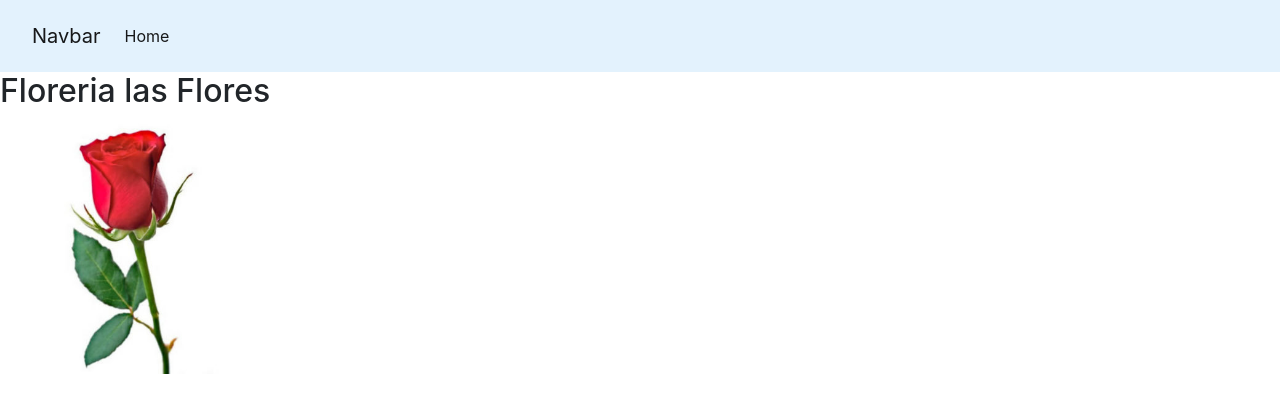
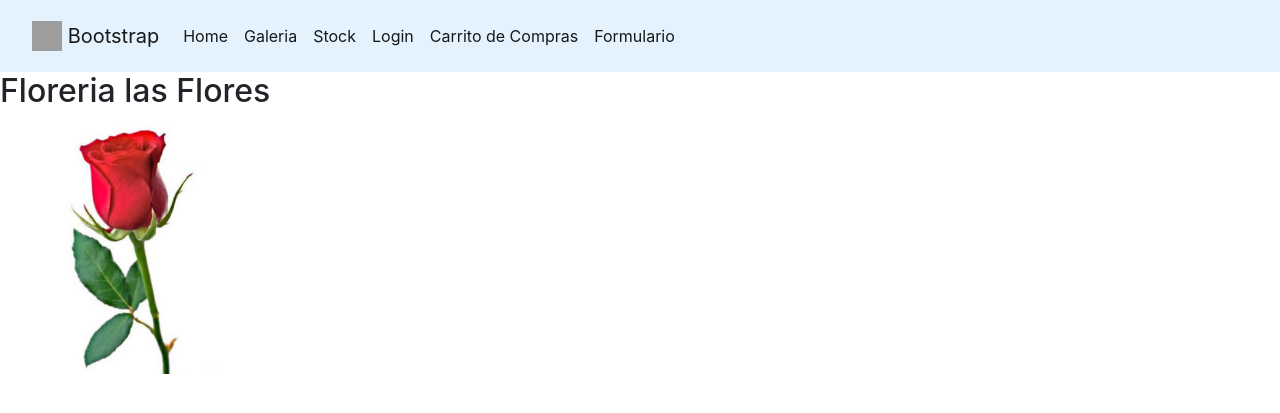
Before and after one commit to GenesisVSS/FloreriaPetalos, a Django app: page / in a window 1280 px wide. Shown: the top 413 px of the page. Run offline with Django 3.2, Linux system fonts and the light colour scheme; some libraries are stand-ins or nearby versions; grey boxes are pictures that could not be loaded.

Commit message:
imagenIcono

```diff
--- a/myProyecto/floreria/templates/core/base.html
+++ b/myProyecto/floreria/templates/core/base.html
@@ -19,8 +19,13 @@
     <script src="https://cdnjs.cloudflare.com/ajax/libs/popper.js/1.14.7/umd/popper.min.js" integrity="sha384-UO2eT0CpHqdSJQ6hJty5KVphtPhzWj9WO1clHTMGa3JDZwrnQq4sF86dIHNDz0W1" crossorigin="anonymous"></script>
     <script src="https://stackpath.bootstrapcdn.com/bootstrap/4.3.1/js/bootstrap.min.js" integrity="sha384-JjSmVgyd0p3pXB1rRibZUAYoIIy6OrQ6VrjIEaFf/nJGzIxFDsf4x0xIM+B07jRM" crossorigin="anonymous"></script>
     <nav class="navbar navbar-light" style="background-color: #e3f2fd;">
+
         <nav class="navbar navbar-expand-lg ">
-            <a class="navbar-brand" href="#">Navbar</a>
+
+            <a class="navbar-brand" href="#">
+            <img src="/docs/4.3/assets/brand/bootstrap-solid.svg" width="30" height="30" class="d-inline-block align-top" alt="">
+        Bootstrap
+        </a>
             <button class="navbar-toggler" type="button" data-toggle="collapse" data-target="#navbarSupportedContent" aria-controls="navbarSupportedContent" aria-expanded="false" aria-label="Toggle navigation">
                 <span class="navbar-toggler-icon"></span>
             </button>
@@ -30,7 +35,21 @@
                 <li class="nav-item active">
                     <a class="nav-link" href="{% url 'home' %}">Home <span class="sr-only">(current)</span></a>
                 </li>
-
+                <li class="nav-item active">
+                    <a class="nav-link" href="{% url 'home' %}">Galeria <span class="sr-only">(current)</span></a>
+                </li>
+                <li class="nav-item active">
+                    <a class="nav-link" href="{% url 'home' %}">Stock <span class="sr-only">(current)</span></a>
+                </li>
+                <li class="nav-item active">
+                    <a class="nav-link" href="{% url 'home' %}">Login <span class="sr-only">(current)</span></a>
+                </li>
+                <li class="nav-item active">
+                    <a class="nav-link" href="{% url 'home' %}">Carrito de Compras <span class="sr-only">(current)</span></a>
+                </li>
+                <li class="nav-item active">
+                    <a class="nav-link" href="{% url 'home' %}">Formulario <span class="sr-only">(current)</span></a>
+                </li>
                 </ul>
 
             </div>
```
Also changed, not shown: myProyecto/floreria/static/core/img/macro.png (added).
